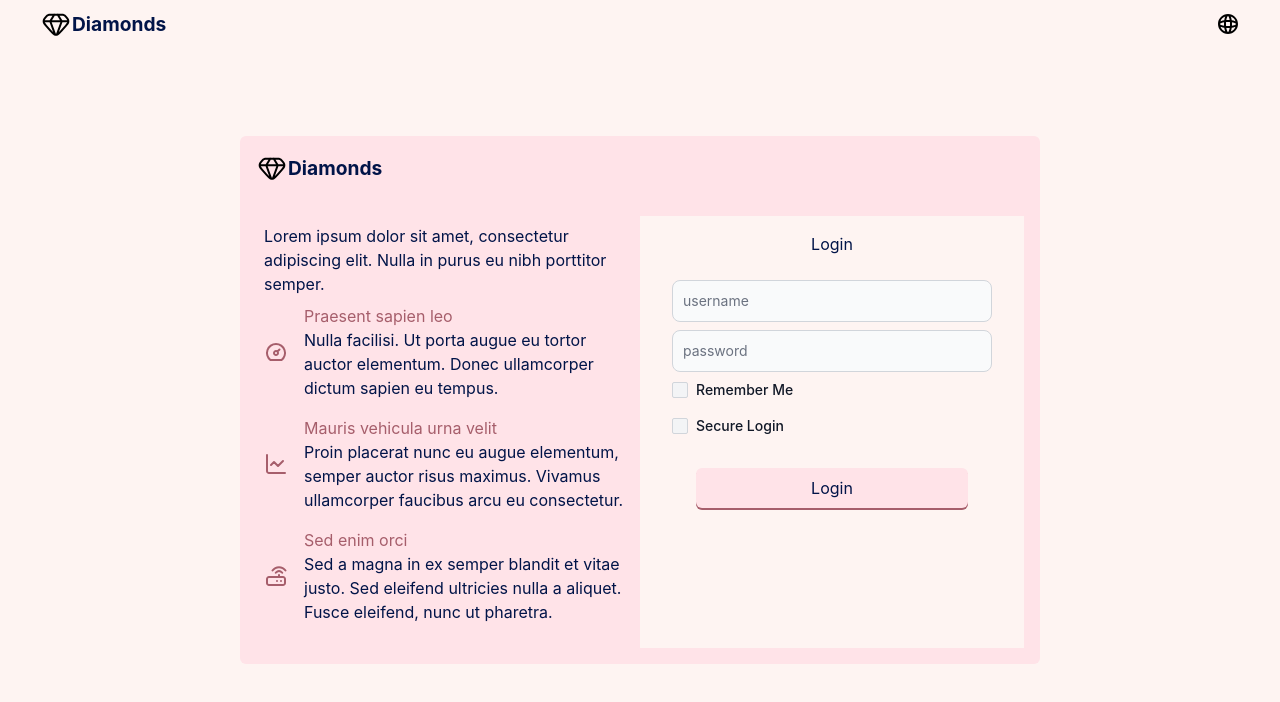
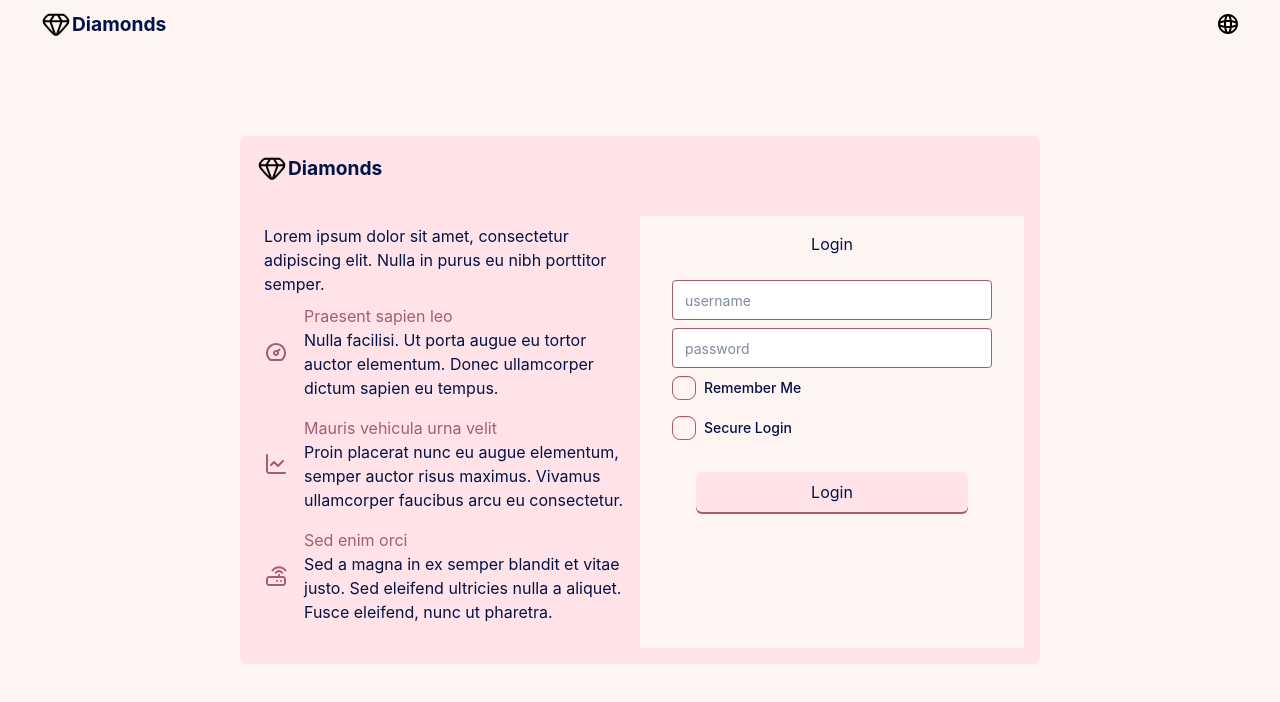
Before and after one commit to yusuke50/react-dashboard, a React (Vite) app: page / in a window 1280 px wide. Shown: the top 702 px of the page. Built offline with nearby package versions, Linux system fonts and the light colour scheme.

Commit message:
"daisyUI"

```diff
--- a/index.html
+++ b/index.html
@@ -6,14 +6,9 @@
     <meta name="viewport" content="width=device-width, initial-scale=1.0" />
     <title>Vite + React</title>
     <!-- <link rel="stylesheet" href="./node_modules/normalize.css/normalize.css" /> -->
-    <link
-      href="https://cdn.jsdelivr.net/npm/flowbite@3.1.2/dist/flowbite.min.css"
-      rel="stylesheet"
-    />
   </head>
   <body>
     <div id="root"></div>
     <script type="module" src="/src/main.jsx"></script>
-    <script src="https://cdn.jsdelivr.net/npm/flowbite@3.1.2/dist/flowbite.min.js"></script>
   </body>
 </html>
--- a/package.json
+++ b/package.json
@@ -31,11 +31,11 @@
     "@types/react-dom": "^19.0.3",
     "@vitejs/plugin-react-swc": "^3.8.0",
     "autoprefixer": "^10.4.20",
+    "daisyui": "^5.0.9",
     "eslint": "^9.19.0",
     "eslint-plugin-react": "^7.37.4",
     "eslint-plugin-react-hooks": "^5.0.0",
     "eslint-plugin-react-refresh": "^0.4.18",
-    "flowbite": "^3.1.2",
     "globals": "^15.14.0",
     "json-server": "^1.0.0-beta.3",
     "sass": "^1.84.0",
--- a/src/App.scss
+++ b/src/App.scss
@@ -162,6 +162,10 @@ button {
   padding: 1rem 1.5rem;
 }
 
+.input {
+  background-color: #fff;
+}
+
 .check-box {
   display: block;
   padding-left: 1.5em;
--- a/src/components/CheckboxItem.jsx
+++ b/src/components/CheckboxItem.jsx
@@ -8,12 +8,9 @@ const CheckboxItem = ({ value, id, name, checked, onChange, label }) => {
         name={name}
         checked={checked}
         onChange={onChange}
-        className='w-4 h-4 text-theme-600 bg-gray-100 border-gray-300 rounded-sm focus:ring-theme-500 dark:focus:ring-theme-600 dark:ring-offset-gray-800 focus:ring-2 dark:bg-gray-700 dark:border-gray-600'
+        className='checkbox checkbox-primary'
       />
-      <label
-        htmlFor={id}
-        className='ms-2 text-sm font-medium text-gray-900 dark:text-gray-300'
-      >
+      <label htmlFor={id} className='ms-2 text-sm font-medium'>
         {label}
       </label>
     </div>
--- a/src/components/InputItem.jsx
+++ b/src/components/InputItem.jsx
@@ -10,8 +10,8 @@ const InputItem = ({
 }) => {
   return (
     <input
+      className='input input-primary mb-2'
       type={type}
-      className='mb-2 bg-gray-50 border border-gray-300 text-gray-900 text-sm rounded-lg focus:ring-theme-500 focus:border-theme-500 block w-full p-2.5 dark:bg-gray-700 dark:border-gray-600 dark:placeholder-gray-400 dark:text-white dark:focus:ring-theme-500 dark:focus:border-theme-500'
       placeholder={placeholder}
       value={value}
       onChange={onChange}
--- a/src/index.css
+++ b/src/index.css
@@ -1,16 +1,34 @@
 @import 'tailwindcss';
+@plugin "daisyui";
+@plugin 'daisyui/theme' {
+  themes: all;
+  name: 'skz';
+  default: true;
+  prefersdark: false;
+  color-scheme: light;
 
-@plugin 'flowbite/plugin';
-@source '../node_modules/flowbite/';
+  --color-base-100: #ffd2df;
+  --color-base-200: #f9aeba;
+  --color-base-300: #df929e;
+  --color-base-400: #c27884;
+  --color-base-500: #a65e6b;
+  --color-base-600: #8a4653;
+  --color-base-700: #6f2e3c;
+  --color-base-800: #551627;
+  --color-base-900: #3b0011;
 
-@theme {
-  --color-theme-100: #ffd2df;
-  --color-theme-200: #f9aeba;
-  --color-theme-300: #df929e;
-  --color-theme-400: #c27884;
-  --color-theme-500: #a65e6b;
-  --color-theme-600: #8a4653;
-  --color-theme-700: #6f2e3c;
-  --color-theme-800: #551627;
-  --color-theme-900: #3b0011;
+  --color-primary: #a65e6b;
+  --color-primary-content: #fff;
+  --color-secondary: #5e91a6;
+  --color-secondary-content: #000;
+  --color-accent: #5ea66b;
+  --color-accent-content: #000;
+  --color-neutral: #51484a;
+  --color-neutral-content: #fff;
+  --color-success: #5ea683;
+  --color-success-content: #000;
+  --color-warning: oklch(80% 0.25 80);
+  --color-warning-content: oklch(20% 0.05 80);
+  --color-error: #f05955;
+  --color-error-content: #000;
 }
```
Also changed, not shown: 1 other file (tests, documents, lock files or other folders).
